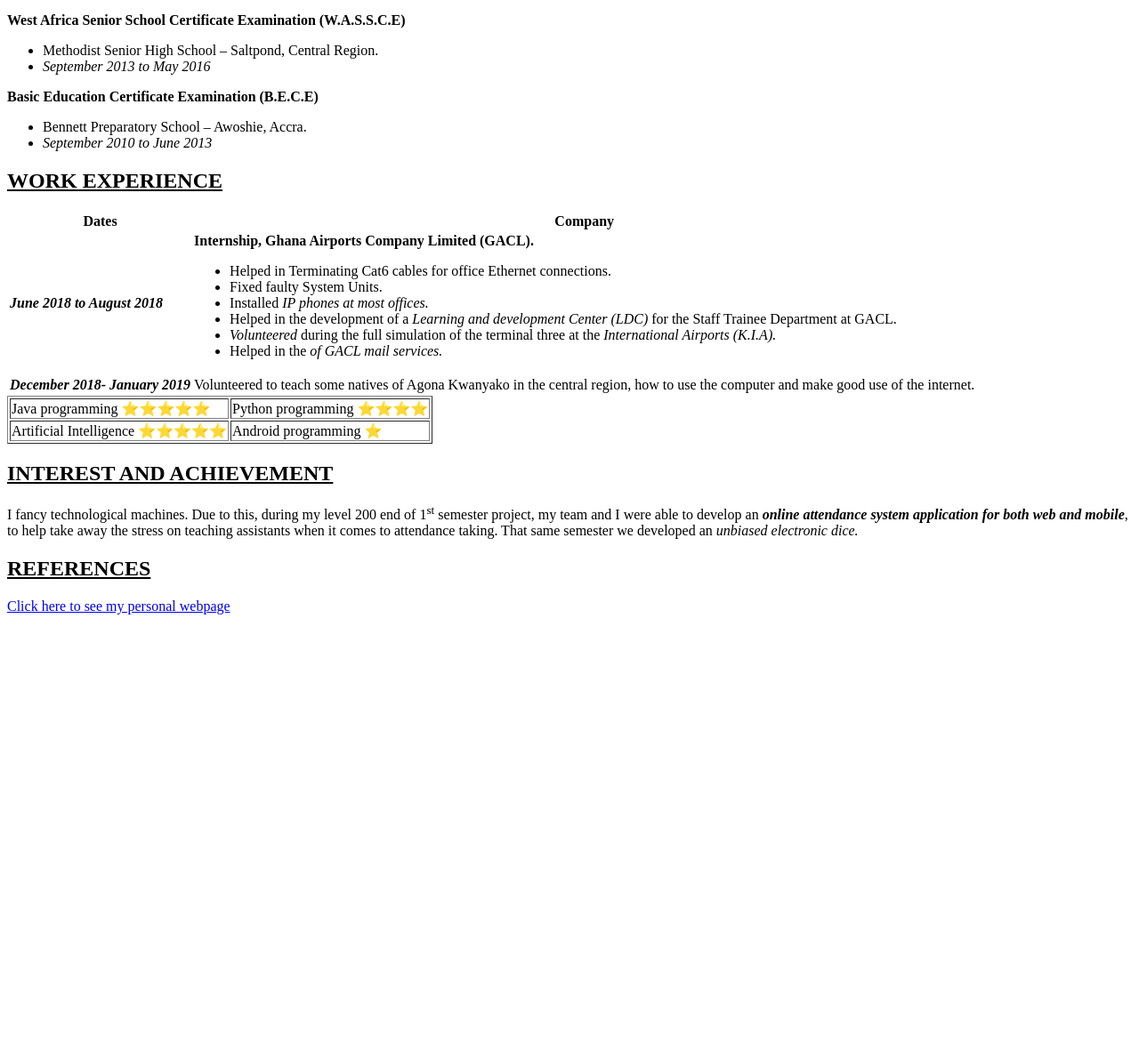
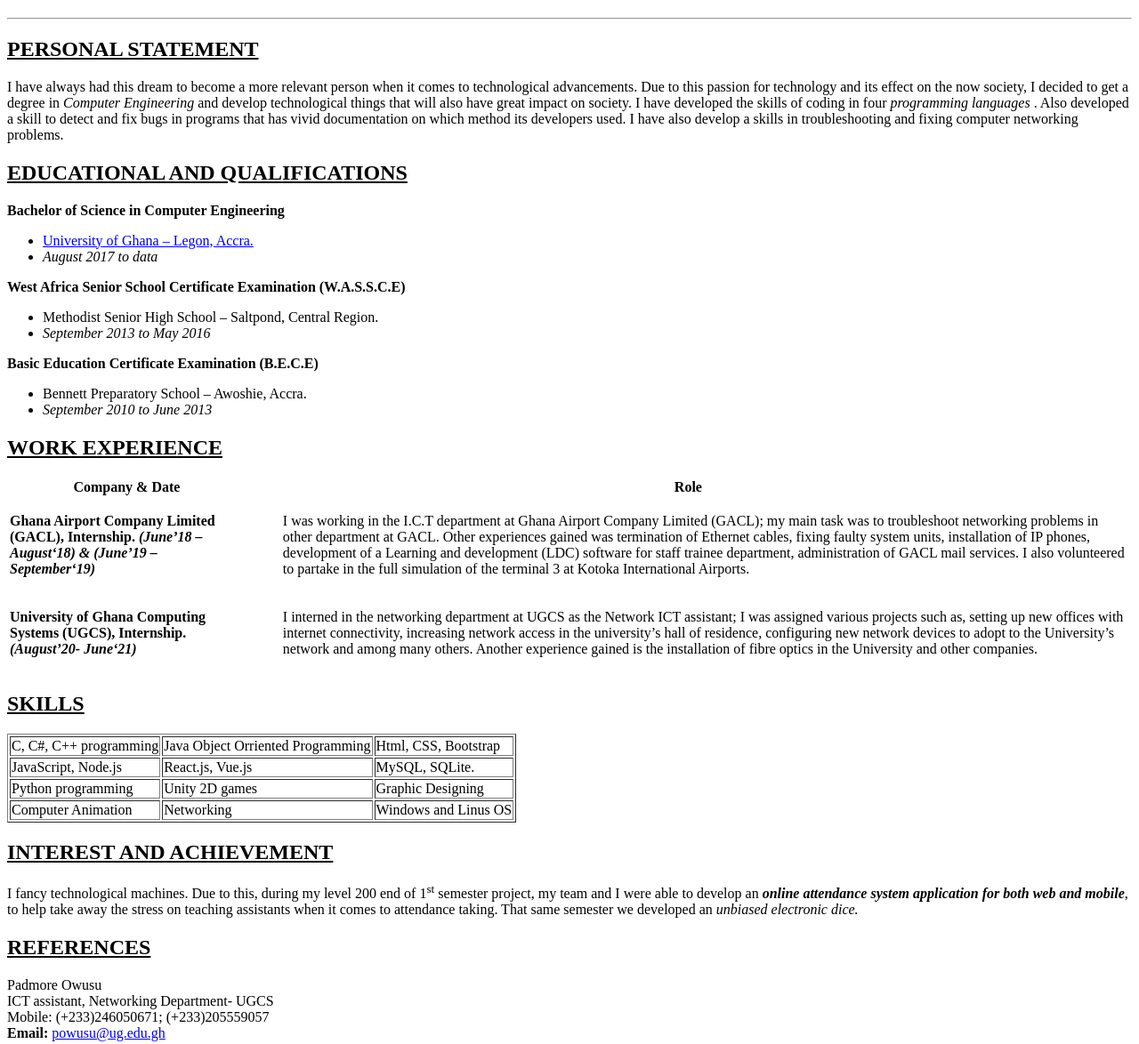
Before and after one commit to Emmanuel-Okyere/Curriculum-Vitae, a plain HTML site: page index.html in a window 1280 px wide. Shown: the part 546-1720 px from the top of the page at 89% size. Before the commit the page ends 1245 px from the top, so only its background shows below. Drawn offline with Linux system fonts and the light colour scheme.

Commit message:
Update index.html

```diff
--- a/index.html
+++ b/index.html
@@ -5,11 +5,12 @@
     <meta name="description">
     <meta name="viewport" content="width=device-width, initial-scale=1.0">
     <title>✔GYATENG'S CV</title>
+    <link rel="stylesheet" href="css/style.css">
 </head>
 <body>
     <table cellspacing="22">
         <tr>
-            <td><img src="images/2.jpg" alt="Gyateng's photo"></td>
+            <td><img id="profile" src="images/1.jpg" alt="Gyateng's photo"></td>
             <td><h1><center><u>EMMANUEL OKYERE GYATENG</u></center> </h1>
                 <h2><u> PERSONAL DETAILS</u></h2>
                 <ul>
@@ -21,10 +22,16 @@
         </tr>
 
     </table>
-
+   <hr>
 
     <h2><u>PERSONAL STATEMENT</u></h2>
-    <p>I have always had this dream to become a more relevant person when it comes to technological advancements. Due to this passion for technology and its effect on the now society, I decided to get a degree in Computer Engineering and develop technological things that will also have great impact on society. I have developed the skills of coding in more than four programming languages. Also developed a skill to detect and fix bugs in programs that has vivid documentation on which method its developers used. I have also develop a skill to know how technology that are yet to be developed and already developed would work and with the help of a team, we would successfully develop the program with less bugs.</p>
+    <p>I have always had this dream to become a more relevant person when it comes
+        to technological advancements. Due to this passion for technology and its effect on
+         the now society, I decided to get a degree in <i>Computer Engineering</i>  and develop technological
+          things that will also have great impact on society. I have developed the skills of coding in
+           four <i>programming languages</i> . Also developed a skill to detect and fix bugs in programs
+          that has vivid documentation on which method its developers used. I have also develop a skills
+          in troubleshooting and fixing computer networking problems.</p>
     <h2><u>EDUCATIONAL AND QUALIFICATIONS</u></h2>
     <p><strong>Bachelor of Science in Computer Engineering</strong></p>
     <ul>
@@ -53,47 +60,68 @@
     -->
     <table>
         <thead>
-            <tr>
-                <th>Dates</th>
-                <th>Company</th>
+            <tr class="under">
+                <th> <strong>Company & Date</strong> </th>
+                <th>Role</th>
             </tr>
         </thead>
         <tbody>
             <tr>
-                <td><strong><em>June 2018 to August 2018</em></strong></td>
-                <td><strong>Internship, Ghana Airports Company Limited (GACL).</strong><ul>
-                    <li>Helped in Terminating Cat6 cables for office Ethernet connections. </li>
-                    <li>Fixed faulty System Units.</li>
-                    <li>Installed <em>IP phones at most offices.</em></li>
-                    <li>Helped in the development of a <em>Learning and development Center (LDC)</em> for the Staff Trainee Department at GACL.</li>
-                    <li><em>Volunteered</em> during the full simulation of the terminal three at the <em> International Airports (K.I.A).</em></li>
-                    <li>Helped in the <em> of GACL mail services.</em></li>
-                </ul></td>
+                <td><strong>Ghana Airport Company
+                    Limited (GACL), Internship.
+                    <em> (June’18 – August‘18) &
+                    (June’19 – September‘19)
+                </em></strong></td>
+                <td><ul> I was working in the I.C.T department at Ghana Airport Company Limited (GACL); my main task was to troubleshoot networking problems in other department at GACL. Other experiences gained was termination of Ethernet cables, fixing faulty system units, installation of IP phones, development of a Learning and development (LDC) software for staff trainee department, administration of GACL mail services. I also volunteered to partake in the full simulation of the terminal 3 at Kotoka International Airports.</ul></td>
             </tr>
             <tr>
-                <td><strong><em>December 2018- January 2019</em></strong></td>
-                <td>Volunteered to teach some natives of Agona Kwanyako in the central region, how to use the computer and make good use of the internet.</td>
+                <td><strong>University of Ghana
+                    Computing Systems (UGCS),
+                    Internship.<em>
+                    (August’20- June‘21)</em></strong></td>
+                <td> <ul>I interned in the networking department at UGCS as the Network ICT assistant; I was assigned various projects such as, setting up new offices with internet connectivity, increasing network access in the university’s hall of residence, configuring new network devices to adopt to the University’s network and among many others. Another experience gained is the installation of fibre optics in the University and other companies.</ul> </td>
             </tr>
         </tbody>
     </table>
+    <h2><u>SKILLS</u></h2>
+    <div>
     <table border="1">
         <tr>
-            <td>Java programming  ⭐⭐⭐⭐⭐</td>
-            <td>Python programming ⭐⭐⭐⭐</td>
+            <td>C, C#, C++ programming</td>
+            <td>Java Object Orriented Programming</td>
+            <td>Html, CSS, Bootstrap</td>
         </tr>
 
-            <td>Artificial Intelligence  ⭐⭐⭐⭐⭐</td>
-            <td>Android programming ⭐</td>
+            <td>JavaScript, Node.js</td>
+            <td>React.js, Vue.js</td>
+            <td>MySQL, SQLite.</td>
+        </tr>
+        <td>Python programming</td>
+        <td>Unity 2D games</td>
+        <td>Graphic Designing</td>
+        </tr>
+        <td>Computer Animation</td>
+        <td>Networking</td>
+        <td>Windows and Linus OS</td>
         </tr>
 
 
     </table>
-
+</div>
     <h2><u>INTEREST AND ACHIEVEMENT</u></h2>
     <p>I fancy technological machines. Due to this, during my level 200 end of 1<sup>st</sup>  semester project, my team and I were able to develop an <em><strong>online attendance system application for both web and mobile</strong></em>, to help take away the stress on teaching assistants when it comes to attendance taking. That same semester we developed an <em>unbiased electronic dice.</em></p>
 
     <h2><u>REFERENCES</u></h2>
-    <a href="login.html">Click here to see my personal webpage</a>
+   <p>Padmore Owusu <br>
+    ICT assistant, Networking Department- UGCS <br>
+    Mobile: (+233)246050671; (+233)205559057 <br>
 
+    <strong>Email:</strong> <a href="mailto:powusu@ug.edu.gh">powusu@ug.edu.gh</a></p>
+    <br>
+    <p>Rockfella Ato Hayford Junior <br>
+        ICT Assistant – University of Ghana Computing Systems. <br>
+        Mobile: (+233)268210628; (+233)552888245 <br>
+
+        <strong>Email:</strong> <a href="mailto:ratohayford@ug.edu.gh">ratohayford@ug.edu.gh</a></p>
 </body>
 </html>
```
